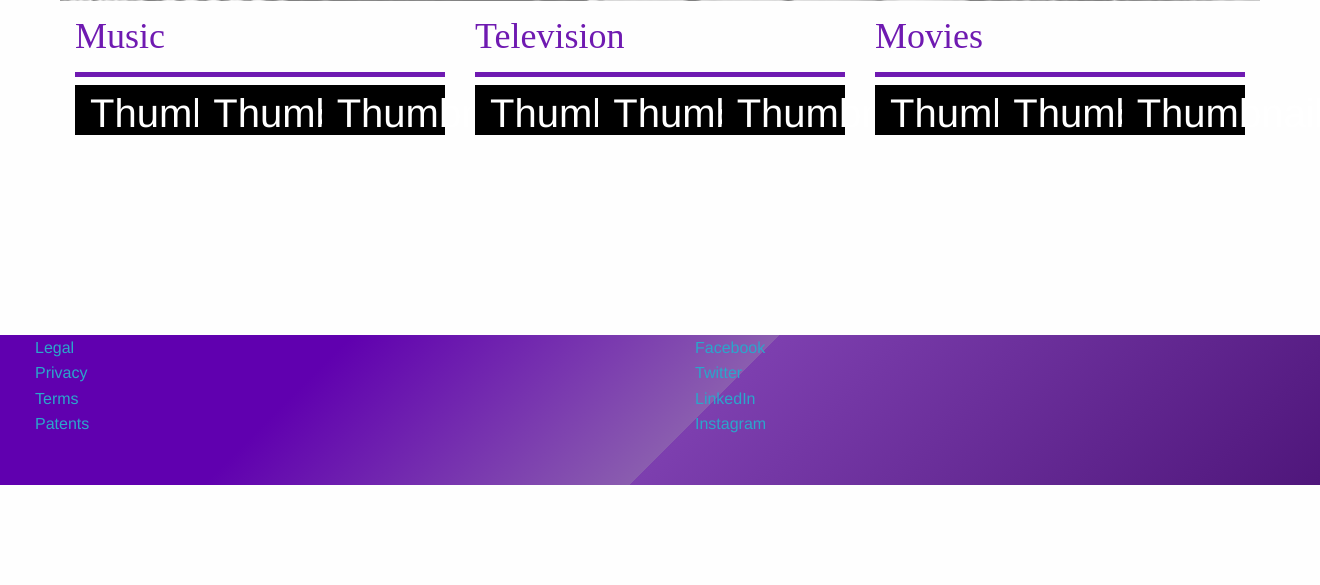
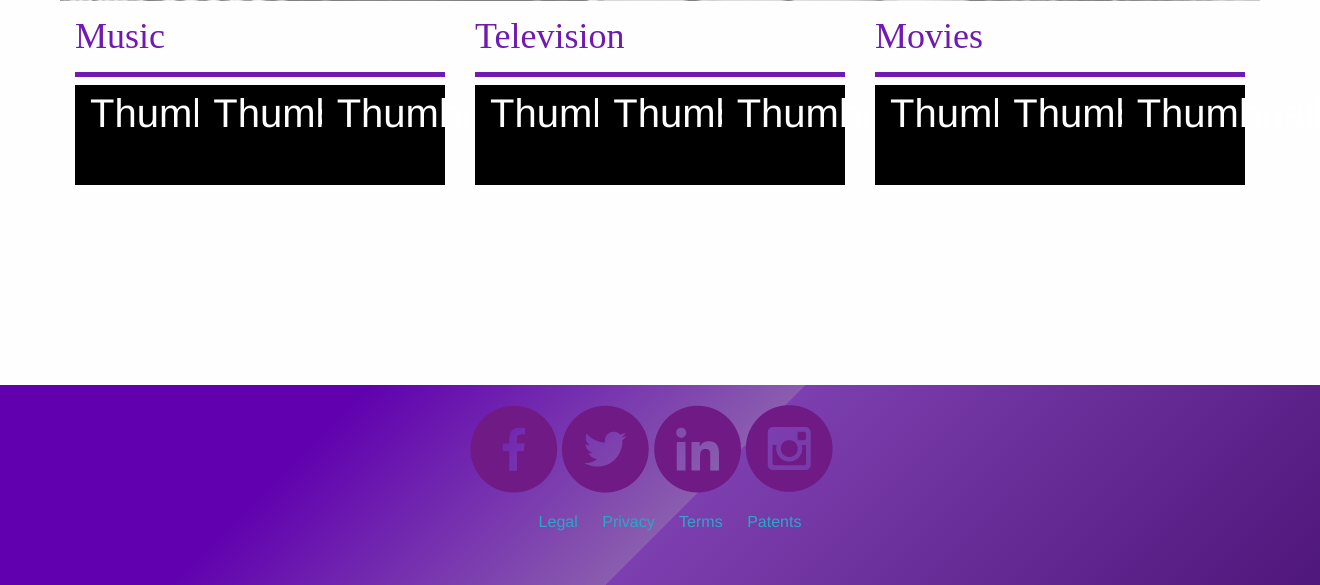
Before and after one commit to DustyBeatz/Audio_visual_App, a PHP site: page / in a window 1320 px wide. Shown: the part 927-1512 px from the top of the page. Before the commit the page ends 1412 px from the top, so only its background shows below. Run offline with PHP 8.4, Linux system fonts and the light colour scheme; some web fonts are replaced.

Commit message:
fixed footer

```diff
--- a/css/app.css
+++ b/css/app.css
@@ -85,16 +85,16 @@ padding: 10px;
     background-color: black;
     color: white;
     margin-bottom: 100px;
-    height: 50px;
+    height: 100px;
 }
 
 #mediaLinks
 {
-    height: 150px;
+    height: 200px;
     margin-top: 100px;
 
 
-    background-color: /* Permalink - use to edit and share this gradient: http://colorzilla.com/gradient-editor/#6000af+24,8a5daf+53,7d3faf+53,4f167b+100 */
+    background-color: ;/* Permalink - use to edit and share this gradient: http://colorzilla.com/gradient-editor/#6000af+24,8a5daf+53,7d3faf+53,4f167b+100 */
     background: #6000af; /* Old browsers */
     background: -moz-linear-gradient(-45deg, #6000af 24%, #8a5daf 53%, #7d3faf 53%, #4f167b 100%); /* FF3.6-15 */
     background: -webkit-linear-gradient(-45deg, #6000af 24%,#8a5daf 53%,#7d3faf 53%,#4f167b 100%); /* Chrome10-25,Safari5.1-6 */
@@ -102,3 +102,26 @@ padding: 10px;
     filter: progid:DXImageTransform.Microsoft.gradient( startColorstr='#6000af', endColorstr='#4f167b',GradientType=1 ); /* IE6-9 fallback on horizontal gradient */;
 
 }
+
+.table {
+    display: table;
+    margin: 0 auto;
+    align-content: center;
+}
+
+ul#socialList {
+    min-width: 400px;
+    list-style: none;
+    padding-top: 20px;
+}
+
+ul#socialList li {
+    display: inline;
+}
+
+ul#terms li {
+
+    display: inline;
+    padding: 10px;
+
+}
--- a/index.html
+++ b/index.html
@@ -113,23 +113,30 @@
         </section>
     <footer>
 <div id="mediaLinks" class="small-12 small-centered">
-<div class="small-6 legal column">
-    <ul>
-        <li><a href="">Legal</a></li>
-        <li><a href="">Privacy</a></li>
-        <li><a href="">Terms</a></li>
-        <li><a href="">Patents</a></li>
-    </ul>
-</div>
 
-<div class="small-6 socialMedia column">
-        <ul>
-            <li><a href="">Facebook</a></li>
-            <li><a href="">Twitter</a></li>
-            <li><a href="">LinkedIn</a></li>
-            <li><a href="">Instagram</a></li>
+<div class="small-12 small-centere large-centered row">
+    <div class="table">
+        <ul id="socialList">
+            <li><a href=""><img class="socialImg" src="images/faceboook.png"></a></li>
+            <li><a href=""><img class="socialImg" src="images/twitter.png"></a></li>
+            <li><a href=""><img class="socialImg" src="images/linkedin.png"></a></li>
+            <li><a href=""><img class="socialImg" src="images/instagram.png"></a></li>
         </ul>
     </div>
+    </div>
+
+    <div class="small-10 small-centered legal column">
+        <div class="table">
+            <ul id="terms">
+                <li><a href="">Legal</a></li>
+                <li><a href="">Privacy</a></li>
+                <li><a href="">Terms</a></li>
+                <li><a href="">Patents</a></li>
+            </ul>
+        </div>
+        </div>
+
+
 </div>
 
     </footer>
```
Also changed, not shown: images/faceboook.png (added), images/instagram.png (added), images/linkedin.png (added), images/twitter.png (added), 1 other file.
